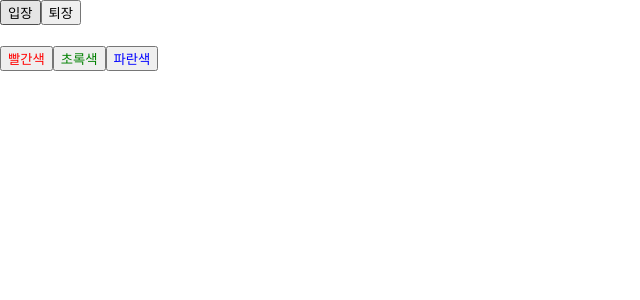
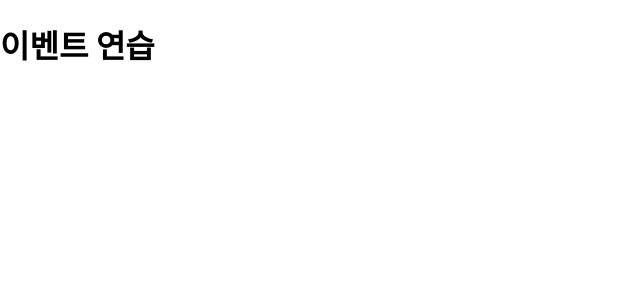
Before and after one commit to Cyaegha96/react-new-learning, a React (Create React App) app in the folder hello-react/: page / in a window 1280 px wide. Shown: the top 300 px of the page, without its empty margins (0-640 px from the left). Built offline with nearby package versions, Linux system fonts and the light colour scheme.

Commit message:
event practice

```diff
--- a/hello-react/src/App.js
+++ b/hello-react/src/App.js
@@ -1,8 +1,8 @@
 
 import './App.css';
-import Say from "./Say";
+import EventPractice from "./EventPractice";
 
 const App = () =>{
-  return <Say/>
+  return <EventPractice/>
 }
 export default App;
--- /dev/null
+++ b/hello-react/src/EventPractice.js
@@ -0,0 +1,13 @@
+
+import {Component} from 'react';
+class EventPractice extends Component{
+    render(){
+        return(
+            <div>
+                <h1>이벤트 연습</h1>
+            </div>
+        )
+    }
+}
+
+export default EventPractice;
```
